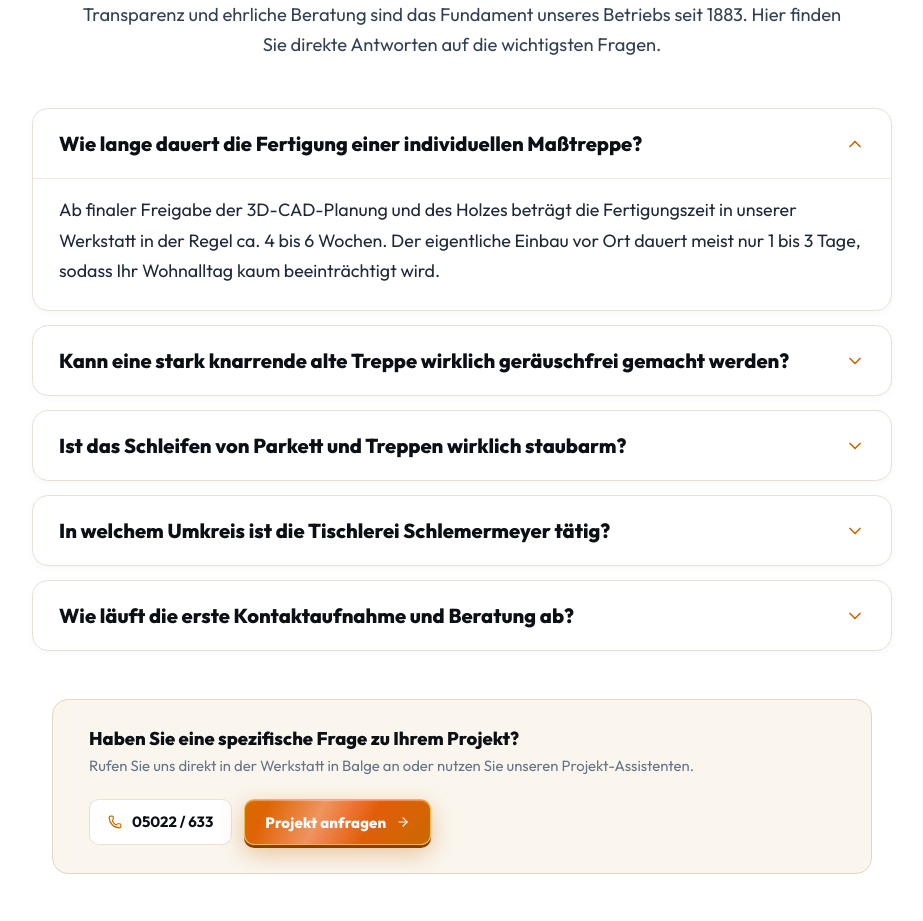
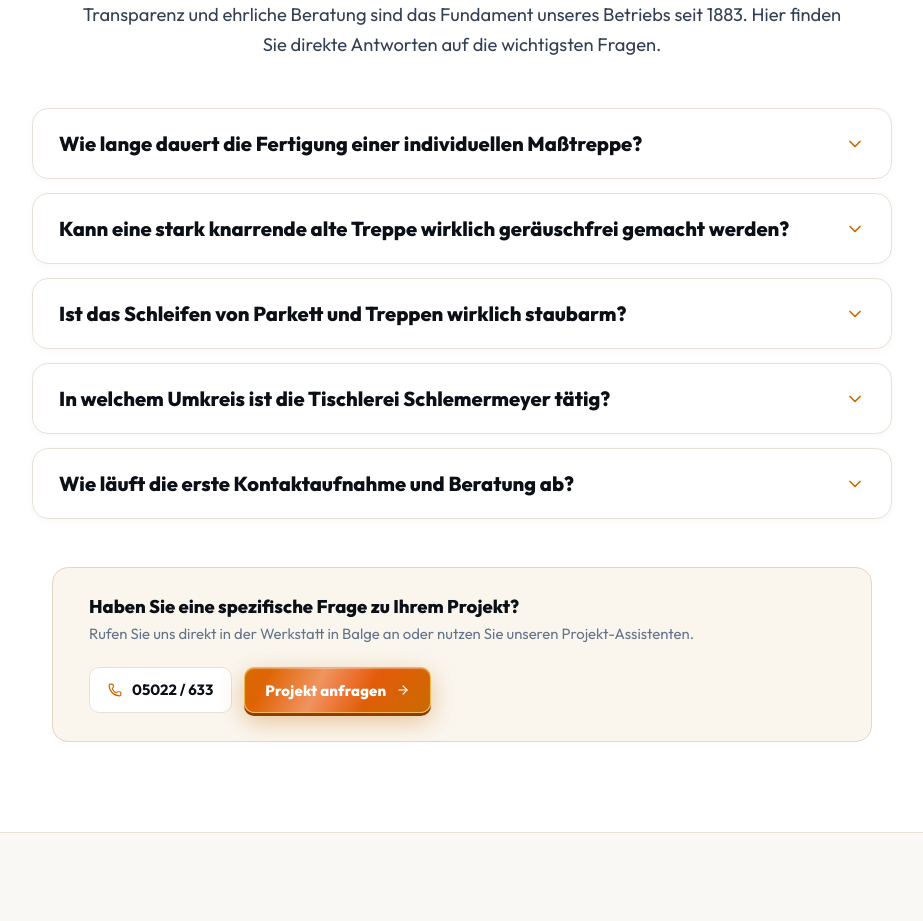
Before and after one commit to friesescholz-byte/schlemermeyer, a React (Vite) app: page / in a window 1280 px wide. Shown: the part 10760-11681 px from the top of the page, without its empty margins (178-1101 px from the left). Built offline with nearby package versions, Linux system fonts and the light colour scheme.

Commit message:
Set initial FAQ accordion state to collapsed

```diff
--- a/src/components/FAQSection.tsx
+++ b/src/components/FAQSection.tsx
@@ -8,7 +8,7 @@
 }
 
 export const FAQSection: React.FC<FaqProps> = ({ onOpenLeadFunnel }) => {
-  const [openIndex, setOpenIndex] = useState<number | null>(0);
+  const [openIndex, setOpenIndex] = useState<number | null>(null);
 
   const toggle = (idx: number) => {
     setOpenIndex(openIndex === idx ? null : idx);
```
